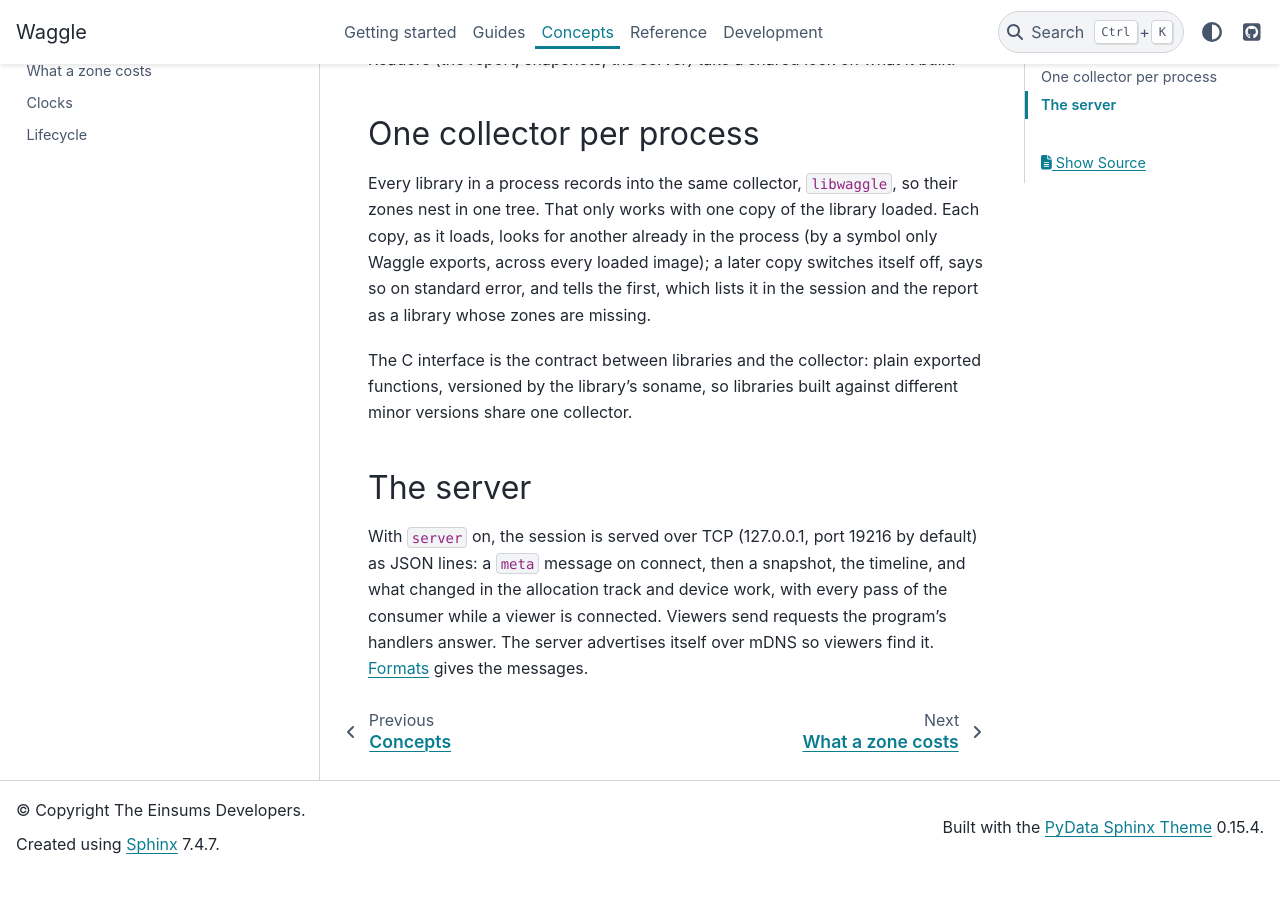
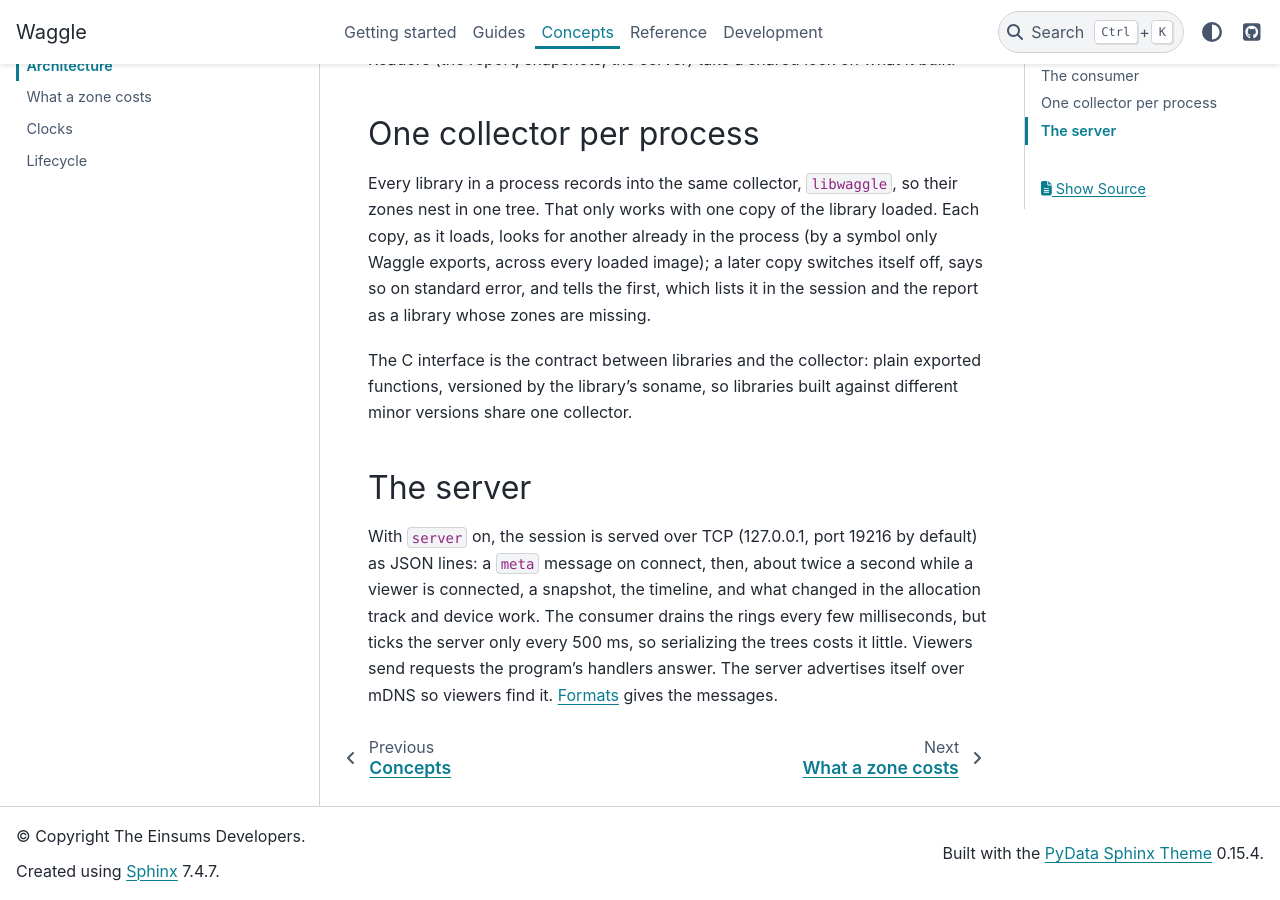
Before and after one commit to Einsums/Waggle, a Sphinx documentation site: the page built from docs/concepts/architecture.rst, in a window 1280 px wide and 900 px high, scrolled down 877 px. Built offline with Sphinx 7.4.7 and the PyData theme 0.15.4, drawn with Linux system fonts in a browser that asks for light colours; pages that are not in the unit, such as notebooks, are missing from menus; before the commit the page ends 1751 px from its top, so only the background shows below that.

Commit message:
docs: the server sends about twice a second, not with every drain
The consumer ticks the server only every 500 ms; the page said it sent
with every pass of the consumer, which drains every few milliseconds.

```diff
--- a/docs/concepts/architecture.rst
+++ b/docs/concepts/architecture.rst
@@ -42,7 +42,8 @@ The C interface is the contract between libraries and the collector: plain expor
 The server
 ==========
 
-With ``server`` on, the session is served over TCP (127.0.0.1, port 19216 by default) as JSON lines: a ``meta`` message on connect, then a snapshot, the timeline, and what changed in the allocation track and device work, with every pass of the consumer while a viewer is connected.
+With ``server`` on, the session is served over TCP (127.0.0.1, port 19216 by default) as JSON lines: a ``meta`` message on connect, then, about twice a second while a viewer is connected, a snapshot, the timeline, and what changed in the allocation track and device work.
+The consumer drains the rings every few milliseconds, but ticks the server only every 500 ms, so serializing the trees costs it little.
 Viewers send requests the program's handlers answer.
 The server advertises itself over mDNS so viewers find it.
 :doc:`/reference/formats` gives the messages.
```
